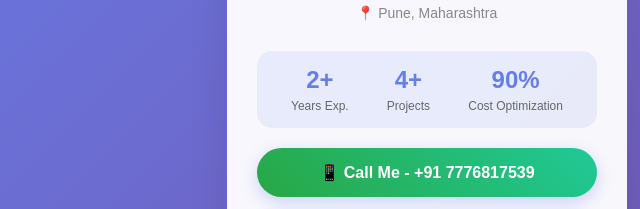
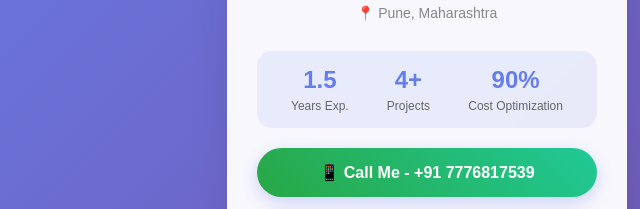
Before and after one commit to ShridharChaugule/Portfolio, a plain HTML site: page index.html in a window 1280 px wide. Shown: the part 267-476 px from the top of the page, 213-853 px from the left. Drawn offline with Linux system fonts and the light colour scheme.

Commit message:
Update index.html
exp update

```diff
--- a/index.html
+++ b/index.html
@@ -197,7 +197,7 @@
 
         <div class="stats">
             <div class="stat">
-                <div class="stat-number">2+</div>
+                <div class="stat-number">1.5</div>
                 <div class="stat-label">Years Exp.</div>
             </div>
             <div class="stat">
```
